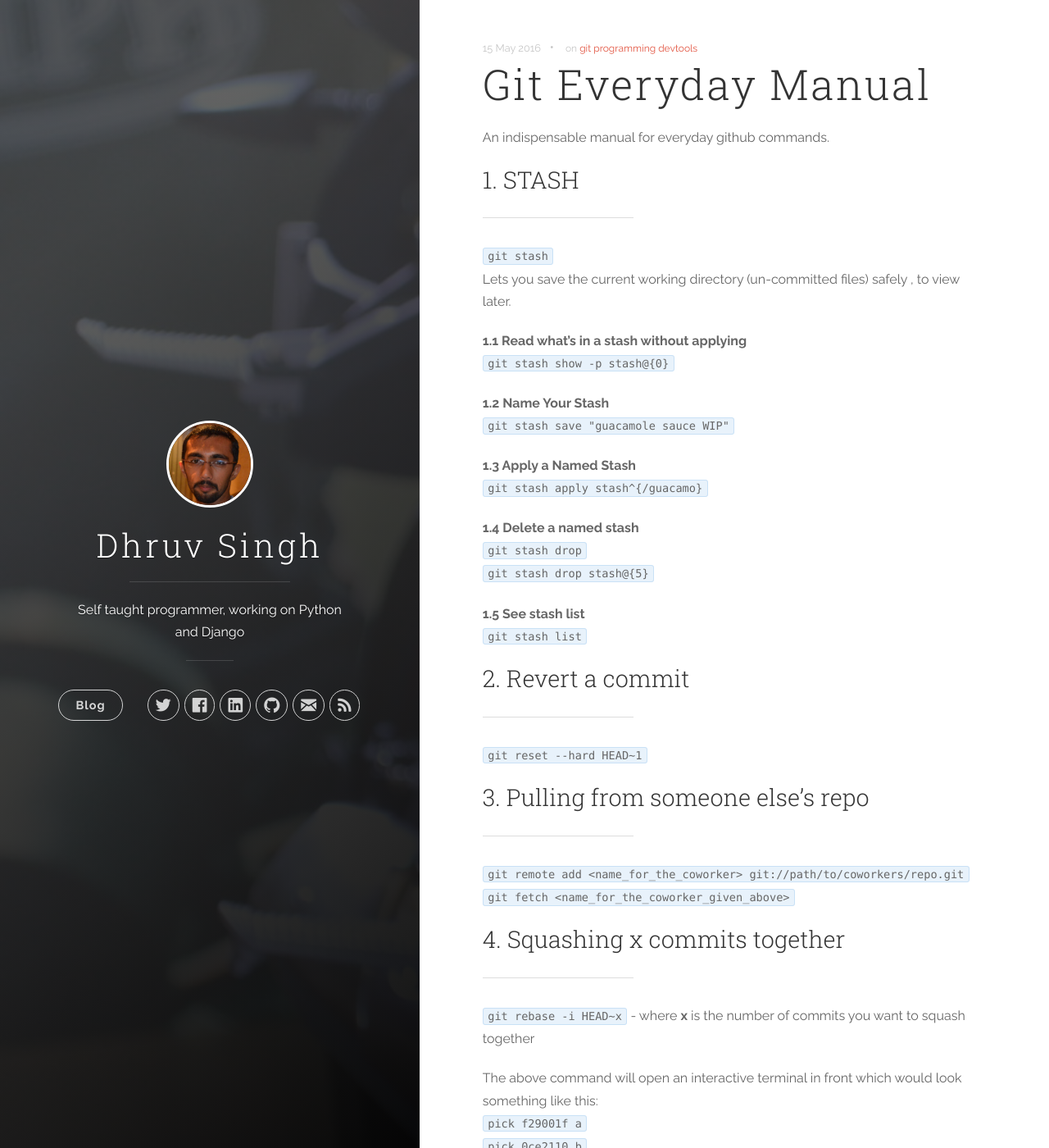
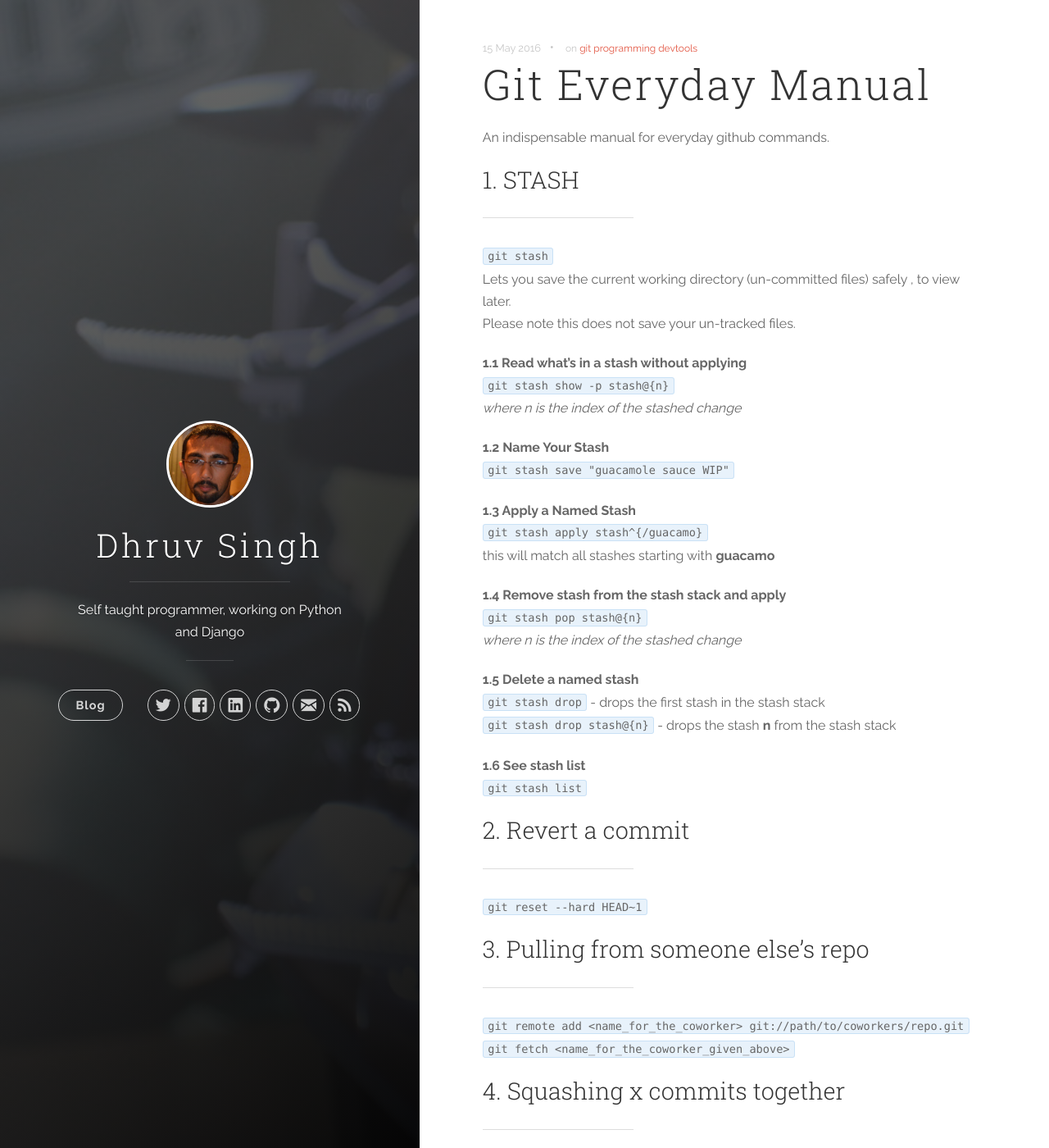
Before and after one commit to dhruvsingh/dhruvsingh.github.io, a Jekyll site: the page built from _posts/2016-05-15-git-everyday-manual.markdown, in a window 1280 px wide and 1400 px high. Shown: the whole window at 82% size. Built offline with Jekyll 4.4.1, drawn with Linux system fonts in a browser that asks for light colours; nearby versions of some CDN libraries; comment, search, counter and statistics services are not loaded; some of the changed text lies outside the part shown.

Commit message:
Add more detail to github post

````diff
--- a/_posts/2016-05-15-git-everyday-manual.markdown
+++ b/_posts/2016-05-15-git-everyday-manual.markdown
@@ -10,21 +10,29 @@ An indispensable manual for everyday github commands.
 --------
 ```git stash```
 Lets you save the current working directory (un-committed files) safely , to view later.
+Please note this does not save your un-tracked files.
+
 
 **1.1 Read what's in a stash  without applying**
-```git stash show -p stash@{0}```
+```git stash show -p stash@{n}```
+_where n is the index of the stashed change_
 
 **1.2 Name Your Stash**
 ```git stash save "guacamole sauce WIP"```
 
 **1.3 Apply a Named Stash**
 ```git stash apply stash^{/guacamo}```
+this will match all stashes starting with **guacamo**
 
-**1.4 Delete a named stash**
-```git stash drop```
-```git stash drop stash@{5}```
+**1.4 Remove stash from the stash stack and apply**
+```git stash pop stash@{n}```
+_where n is the index of the stashed change_
 
-**1.5 See stash list**
+**1.5 Delete a named stash**
+```git stash drop``` - drops the first stash in the stash stack
+```git stash drop stash@{n}``` - drops the stash **n** from the stash stack
+
+**1.6 See stash list**
 ```git stash list```
 
 
````
Also changed, not shown: other parts of _posts/2016-05-15-git-everyday-manual.markdown (+1 -3 lines).
